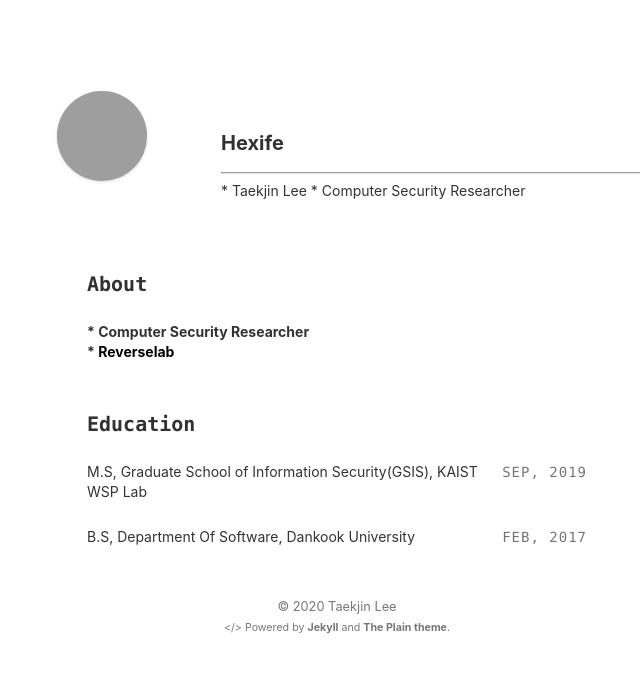
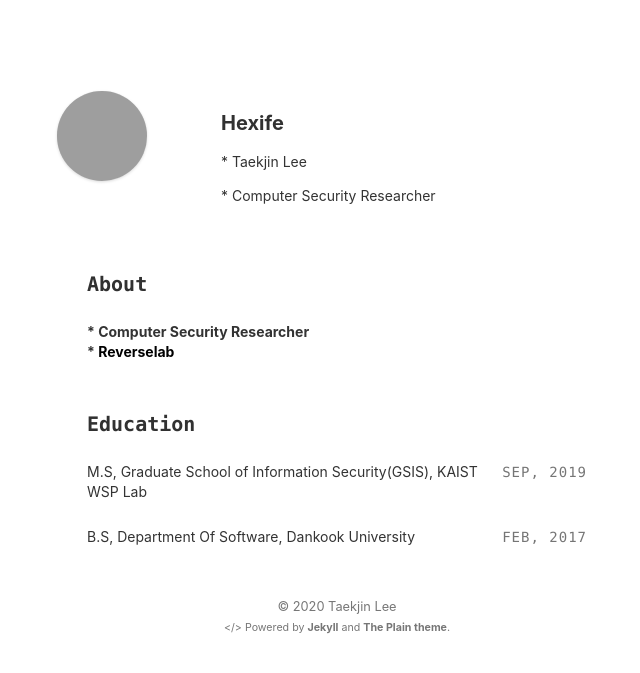
Before and after one commit to Hexife/hexife.github.io, a Jekyll site: the page built from index.html, in a window 1280 px wide, cut to the strip 0-673 px from the top of the page. Shown: the whole strip, without its empty margins (303-943 px from the left). Built offline with Jekyll 4.4.1, drawn with Linux system fonts in a browser that asks for light colours; grey boxes are pictures that could not be loaded.

Commit message:
Test Header

```diff
--- a/_includes/header.html
+++ b/_includes/header.html
@@ -23,9 +23,9 @@
 </td>
 <td width="40%">
 <h3>Hexife</h3>
-<hr>
-* Taekjin Lee
-* Computer Security Researcher
+<div class=divider></div>
+<p>* Taekjin Lee </p>
+<p>* Computer Security Researcher</p>
 </td>
 <td width="20%">
 </td>
```
